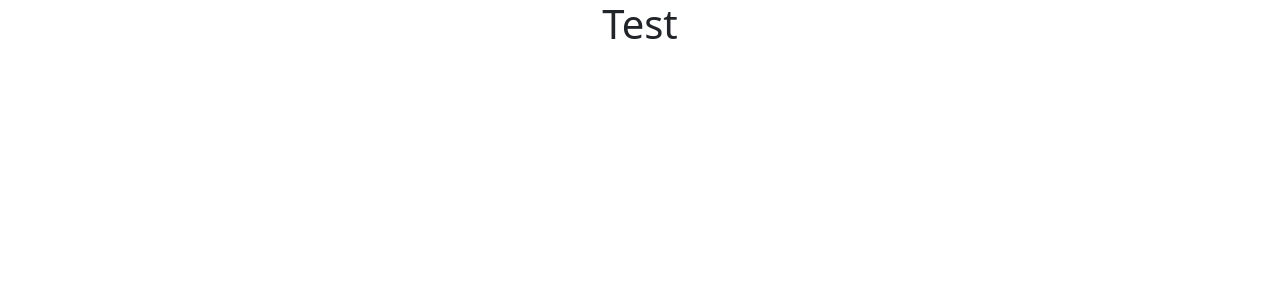
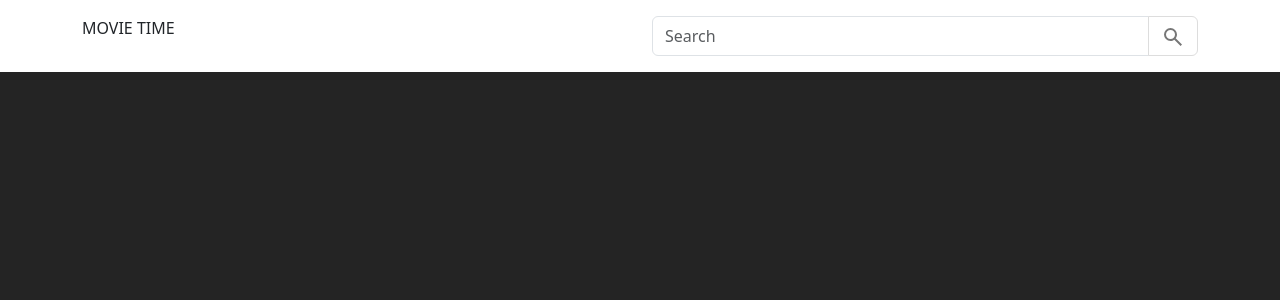
Before and after one commit to adhisetyatuhu/movie-listener, a React (Vite) app: page / in a window 1280 px wide. Shown: the top 300 px of the page. Built offline with nearby package versions, Linux system fonts and the light colour scheme.

Commit message:
Feat: add header

```diff
--- a/src/App.jsx
+++ b/src/App.jsx
@@ -6,7 +6,9 @@ function App() {
 
   return (
     <>
-      <h1 className='text-center'>Test</h1>
+      <div className='container pt-3'>
+        <Header />
+      </div>
     </>
   )
 }
--- a/src/components/header/Header.jsx
+++ b/src/components/header/Header.jsx
@@ -1,8 +1,32 @@
+const SearchIcon = (props) => {
+    return (
+        <svg xmlns="http://www.w3.org/2000/svg" height={props.height} viewBox="0 -960 960 960" width={props.height} fill={props.fill}><path d="M784-120 532-372q-30 24-69 38t-83 14q-109 0-184.5-75.5T120-580q0-109 75.5-184.5T380-840q109 0 184.5 75.5T640-580q0 44-14 83t-38 69l252 252-56 56ZM380-400q75 0 127.5-52.5T560-580q0-75-52.5-127.5T380-760q-75 0-127.5 52.5T200-580q0 75 52.5 127.5T380-400Z"/></svg>
+    );
+}
+
+const Search = (props) => {
+    return (
+        <div className="input-group mb-3">
+            <input type="text" className="form-control" placeholder={props.placeholder} aria-label={props.label} aria-describedby="button-addon2" />
+            <button className="btn btn-outline-secondary" type="button" id="button-addon2" style={{borderColor: props.borderColor}}>
+                <SearchIcon height="24px" fill={props.iconColor} />
+            </button>
+        </div>
+    );
+}
+
 const Header = () => {
     return (
-        <nav>
-            Movie Time
-        </nav>
+        <>
+            <nav className="row">
+                <div className="col-12 col-md-6 align-items-center">
+                    MOVIE TIME
+                </div>
+                <div className="col-12 col-md-6 align-items-center">
+                    <Search placeholder="Search" iconColor="#777" borderColor="#ddd" />
+                </div>
+            </nav>
+        </>
     );
 }
 
--- a/src/index.css
+++ b/src/index.css
@@ -1,29 +1,10 @@
 :root {
   font-family: Inter, system-ui, Avenir, Helvetica, Arial, sans-serif;
 
-  color-scheme: light dark;
   color: rgba(255, 255, 255, 0.87);
   background-color: #242424;
-
-  font-synthesis: none;
-  text-rendering: optimizeLegibility;
-  -webkit-font-smoothing: antialiased;
-  -moz-osx-font-smoothing: grayscale;
 }
 
 body {
   margin: 0;
 }
-
-@media (prefers-color-scheme: light) {
-  :root {
-    color: #213547;
-    background-color: #ffffff;
-  }
-  a:hover {
-    color: #747bff;
-  }
-  button {
-    background-color: #f9f9f9;
-  }
-}
--- a/src/main.jsx
+++ b/src/main.jsx
@@ -2,10 +2,8 @@ import { StrictMode } from 'react'
 import { createRoot } from 'react-dom/client'
 import './index.css'
 // bootstrap
-import 'bootstrap/dist/css/bootstrap.min.css'
-import $ from 'jquery';
-import Popper from 'popper.js';
-import 'bootstrap/dist/js/bootstrap.bundle.min';
+import "bootstrap/dist/css/bootstrap.min.css";
+import "bootstrap/dist/js/bootstrap.min.js";
 
 import App from './App.jsx'
 
```
